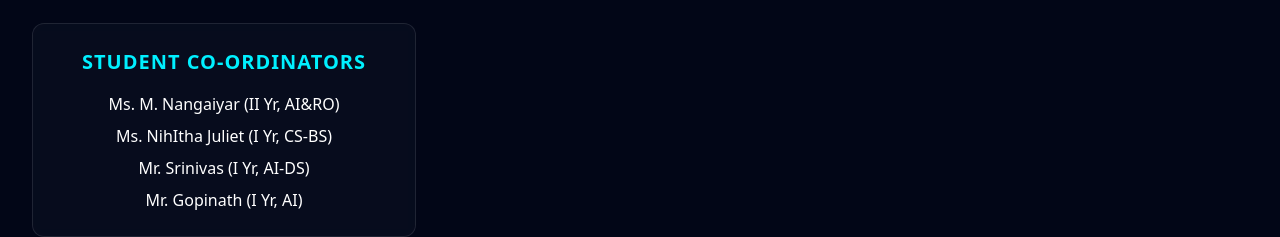
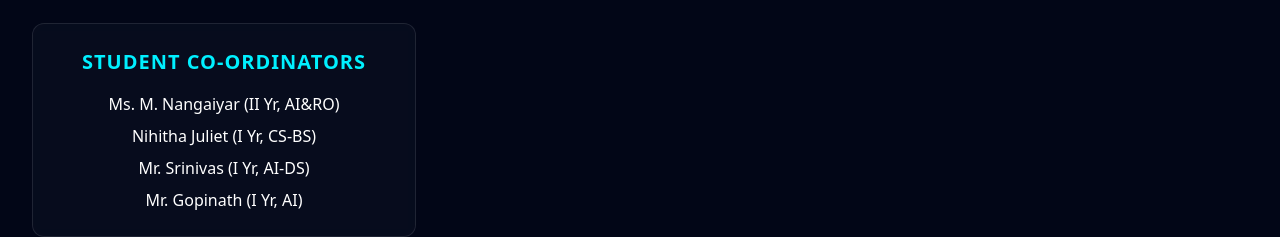
Before and after one commit to goprocker/Digital-Horizon-Conclave-2026, a Next.js app: page / in a window 1280 px wide. Shown: the part 6580-6817 px from the top of the page. Built offline with nearby package versions, Linux system fonts and the light colour scheme.

Commit message:
Update student coordinator name to Nihitha Juliet and remove prefix

```diff
--- a/src/components/Organizers.tsx
+++ b/src/components/Organizers.tsx
@@ -6,7 +6,7 @@
     { role: "Chief Patrons", names: ["Dr. Mariazeena Johnson (Chancellor)", "Dr. Marie Johnson (President)", "Ms. Maria Catherine Johnson (Vice President)"] },
     { role: "Convenors", names: ["Dr. L. Lakshmanan (Dean, School of Computing)", "Dr. P. Ajitha (HOD, CSE-AI, BCT, CS, IOT)", "Dr. Senduru Srinivasalu (HOD, CSE-AIML, DS, AIR)"] },
     { role: "Faculty Co-ordinators", names: ["Dr. S. Balapriya (Assistant Professor, CSE)", "Ms. U.A. Ranjini (Assistant Professor, CSE)", "Dr. I.S. Beschi (Assistant Professor, CSE)", "Ms. S. Hemavathi (Assistant Professor, CSE)", "Dr. D. Jerusha (Assistant Professor, CSE)"] },
-    { role: "Student Co-ordinators", names: ["Ms. M. Nangaiyar (II Yr, AI&RO)", "Ms. NihItha Juliet (I Yr, CS-BS)", "Mr. Srinivas (I Yr, AI-DS)", "Mr. Gopinath (I Yr, AI)"] },
+    { role: "Student Co-ordinators", names: ["Ms. M. Nangaiyar (II Yr, AI&RO)", "Nihitha Juliet (I Yr, CS-BS)", "Mr. Srinivas (I Yr, AI-DS)", "Mr. Gopinath (I Yr, AI)"] },
 ];
 
 export default function Organizers() {
```
